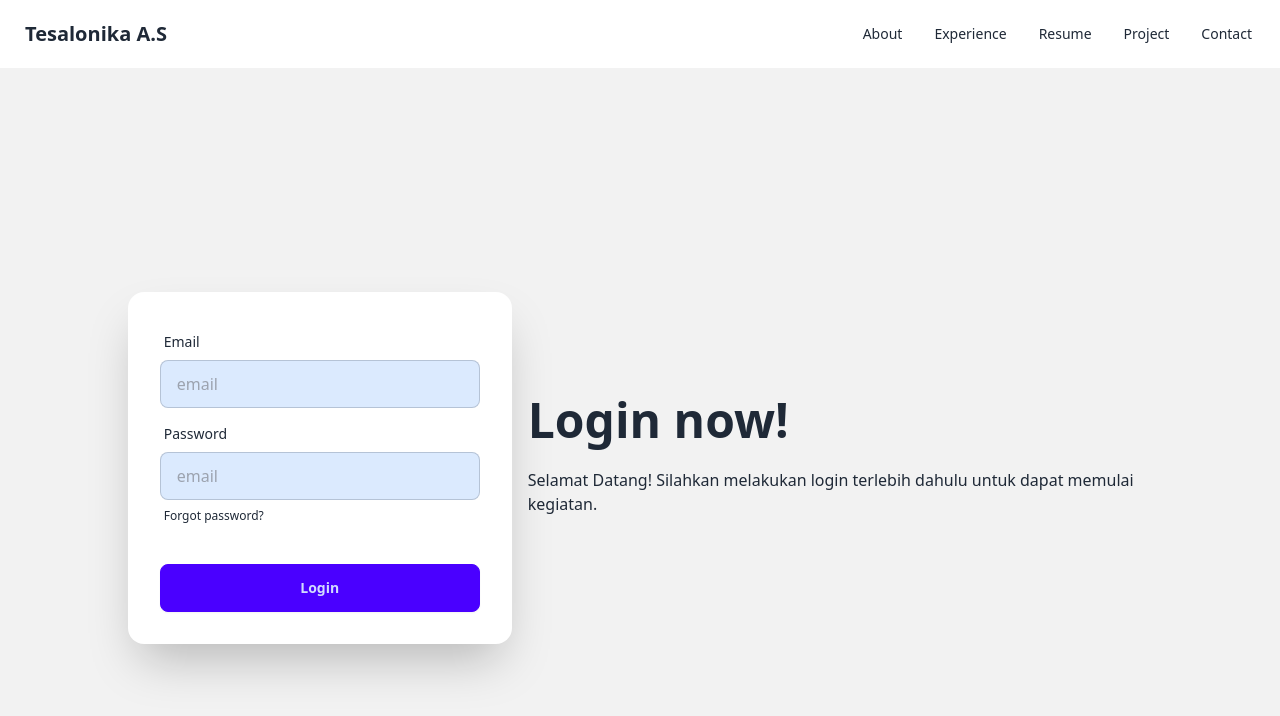
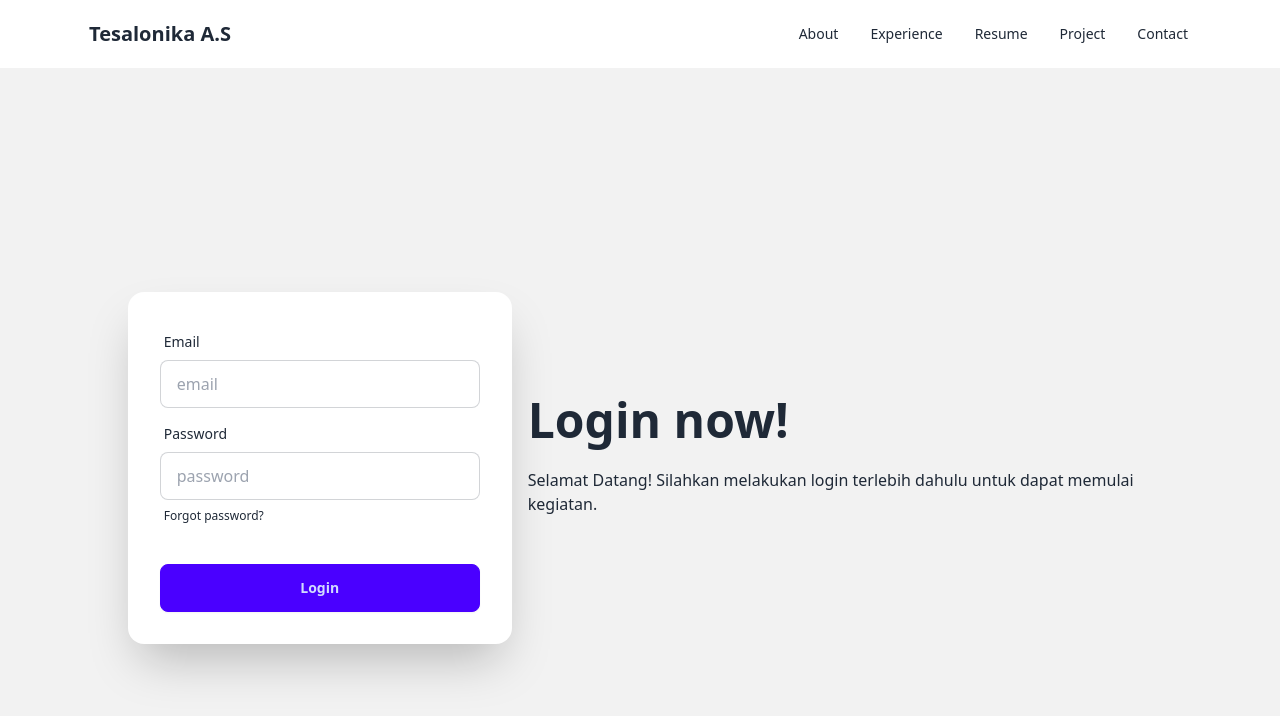
Before and after one commit to imtesalonika/portfolio-tesalonika, an Angular app: page /login in a window 1280 px wide. Shown: the top 716 px of the page. Built offline with nearby package versions, Linux system fonts and the light colour scheme.

Commit message:
fixing some bug in login page

```diff
--- a/src/app/halaman-login/halaman-login.component.html
+++ b/src/app/halaman-login/halaman-login.component.html
@@ -40,13 +40,13 @@
           <label class="label">
             <span class="label-text">Email</span>
           </label>
-          <input type="email" placeholder="email" class="input input-bordered bg-blue-100 text-blue-700" required />
+          <input type="email" placeholder="email" class="input input-bordered" required />
         </div>
         <div class="form-control">
           <label class="label">
             <span class="label-text">Password</span>
           </label>
-          <input type="email" placeholder="email" class="input input-bordered bg-blue-100 text-blue-700" required />
+          <input type="password" placeholder="password" class="input input-bordered" required />
           <label class="label">
             <a href="#" class="label-text-alt link link-hover">Forgot password?</a>
           </label>
--- a/src/app/navbar/navbar.component.html
+++ b/src/app/navbar/navbar.component.html
@@ -1,4 +1,4 @@
-<div>
+<div class="lg:px-16">
   <div class="navbar bg-base-100">
     <div class="navbar-start">
       <div class="dropdown">
```
